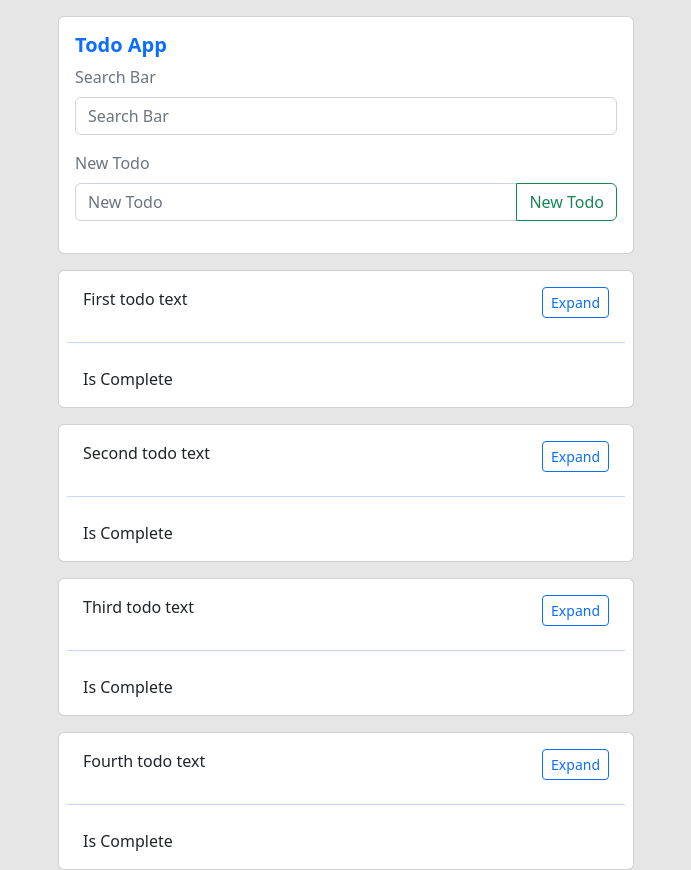
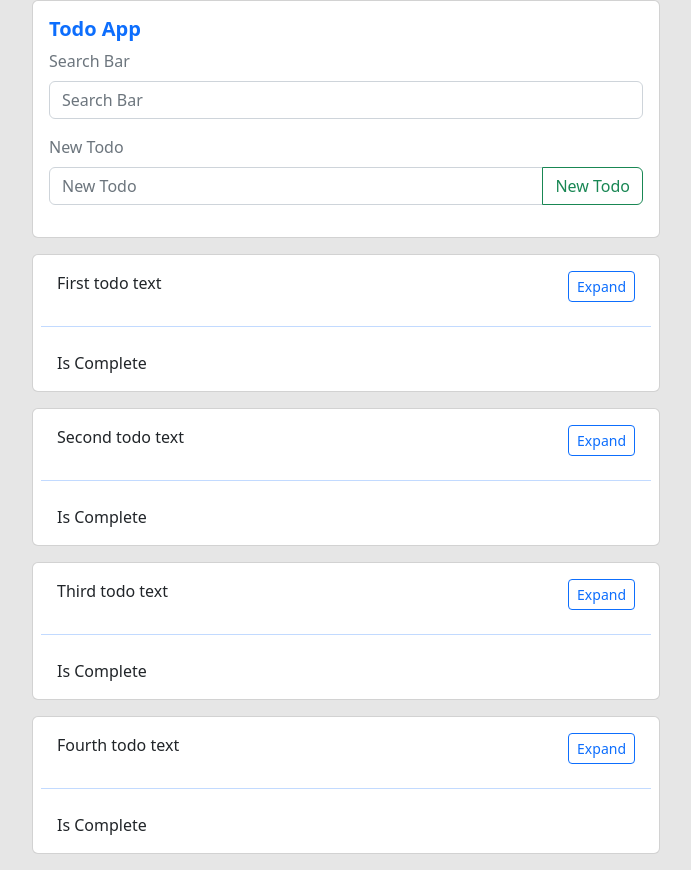
Before and after one commit to letusgitcommit/simple_react_app, a React (Create React App) app: page / in a window 1280 px wide. Shown: the whole page, without its empty margins (294-985 px from the left). Built offline with nearby package versions, Linux system fonts and the light colour scheme.

Commit message:
I have got the layout basically where I like it. I am now going to need to start integrating with the API

```diff
--- a/src/App.js
+++ b/src/App.js
@@ -1,5 +1,7 @@
 import ControlCard from "./components/ControlCard";
 import TodoCard from "./components/TodoCard";
+import Col from 'react-bootstrap/Col'
+import Container from 'react-bootstrap/Container'
 import {useState} from "react";
 
 const todos = [
@@ -54,8 +56,20 @@ function App() {
     }
 
     return (
-        <div className={'d-flex justify-content-center'}>
-            <div className={'flex-column mt-3'}>
+        // <div className={'d-flex justify-content-center'}>
+        //     <div className={'flex-column my-3 col-7'}>
+        //         <ControlCard searchValue={searchText} onChange={handleSearchTextOnChange}/>
+        //         {todos
+        //             .filter(todo => {
+        //                 return todo.text.startsWith(searchText)
+        //             })
+        //             .map(todo => {
+        //             return <TodoCard todo={todo} key={todo.id}/>
+        //         })}
+        //     </div>
+        // </div>
+        <Container fluid={true} className='d-flex justify-content-center'>
+            <Col sm={6}>
                 <ControlCard searchValue={searchText} onChange={handleSearchTextOnChange}/>
                 {todos
                     .filter(todo => {
@@ -64,8 +78,8 @@ function App() {
                     .map(todo => {
                     return <TodoCard todo={todo} key={todo.id}/>
                 })}
-            </div>
-        </div>
+            </Col>
+        </Container>
     );
 }
 
--- a/src/components/ControlCard.js
+++ b/src/components/ControlCard.js
@@ -3,7 +3,7 @@ import InputBar from "./InputBar";
 
 export default function ControlCard(props) {
     return (
-        <Card style={{width: '36rem'}}>
+        <Card className='mb-3'>
             <Card.Body>
                 <Card.Title><strong className='text-primary'>Todo App</strong></Card.Title>
                 <InputBar
--- a/src/components/TodoCard.js
+++ b/src/components/TodoCard.js
@@ -7,7 +7,7 @@ import {useState} from "react";
 export default function TodoCard(props) {
     const [expanded, setExpanded] = useState(false)
     return (
-        <Card style={{width: '36rem'}} className='mt-3' id={props.todo.id}>
+        <Card className='mb-3' id={props.todo.id}>
             <Card.Text className='m-2'>
                 <ListGroup className='list-group-flush'>
                     <ListGroup.Item>
```
